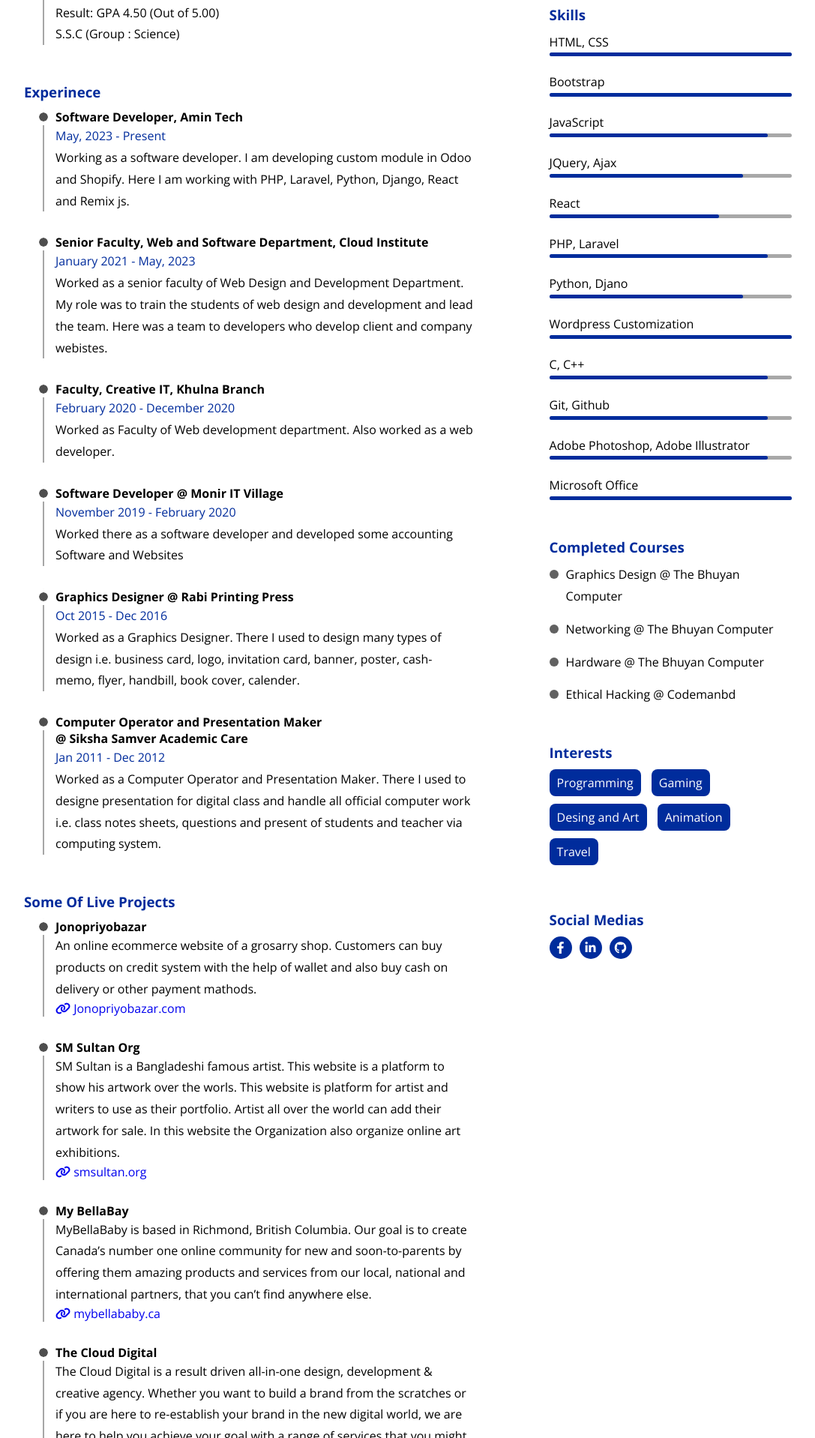
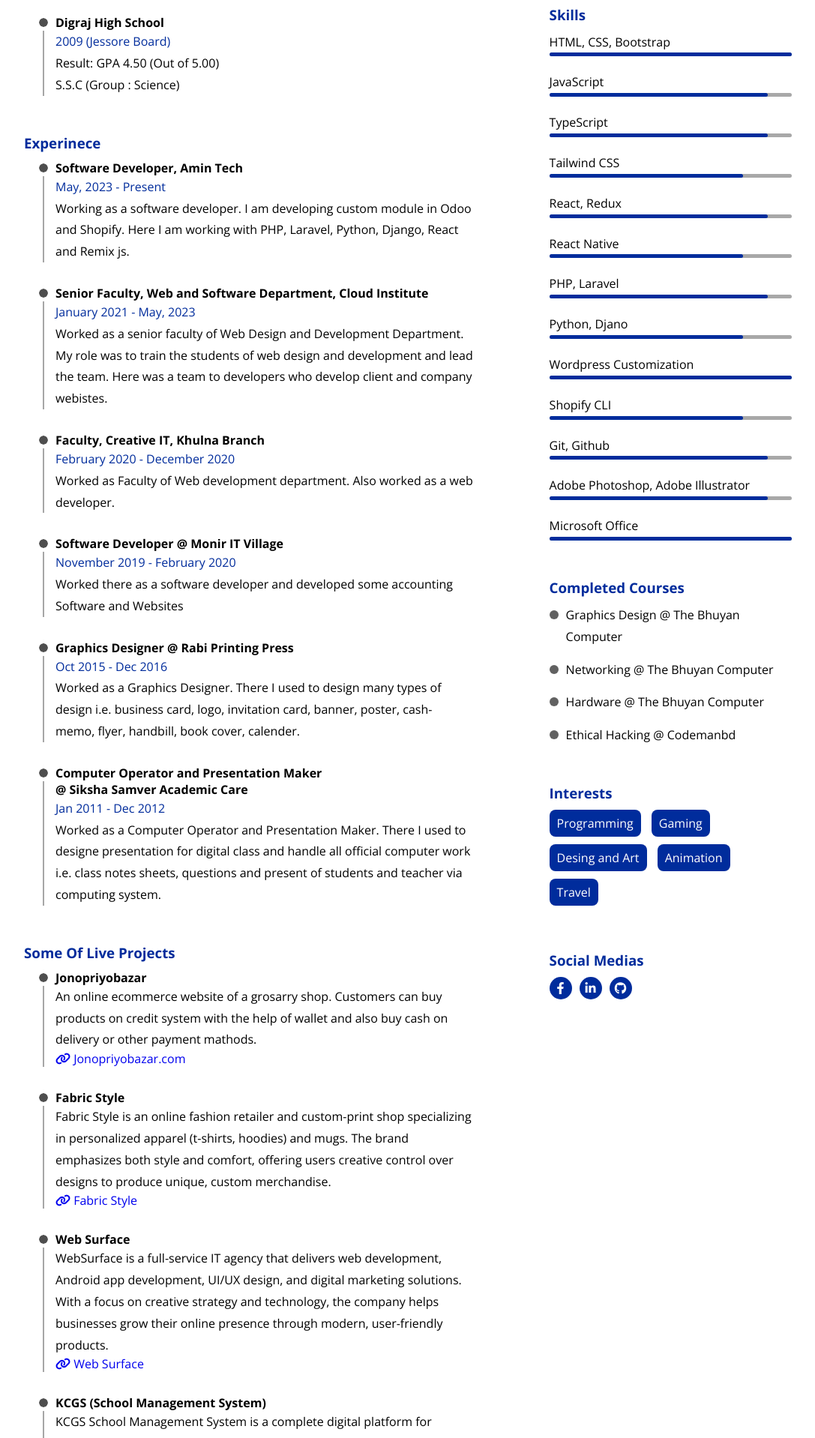
Before and after one commit to mr-sabya/mr-sabya, a plain HTML site: page index.html in a window 1280 px wide. Shown: the part 882-2800 px from the top of the page at 75% size, without its empty margins (96-1183 px from the left). Drawn offline with nearby package versions, Linux system fonts and the light colour scheme.

Commit message:
update-3

```diff
--- a/assets/css/style.css
+++ b/assets/css/style.css
@@ -86,6 +86,11 @@ img {
 .profile p {
     text-align: justify;
     margin-left: 20px;
+    margin-top: 5px;
+}
+
+.profile p:last-child {
+    margin-bottom: 0px;
 }
 
 
--- a/index.html
+++ b/index.html
@@ -32,15 +32,17 @@
             <div class="left__box">
                 <div class="profile margin-30">
                     <h3>Profile</h3>
-                    <p>I love both design and programming. Most of my works are software and
-                        apk with graphical interface design. I did some desktop applications,
-                        android applications and wordpress and PhP(Laravel) based websites.
-                        Besides, I do some work on Graphics design and REST Api(s). I worked
-                        at Rabi Printing Press as a graphics designer. I completed some Udemy
-                        Courses and completed an Industrial training in Networking. My aim is to
-                        obtain a position where I could effectively apply my skills and knowledge
-                        that I've learned and to give and opportunity to work productively and
-                        accurately.</p>
+                    <p>I am a passionate full-stack developer with experience in building modern web and mobile
+                        applications. I work with Laravel, Livewire, WordPress, REST APIs, Android apps, and custom
+                        software with clean UI/UX. I also have strong skills in graphics design and previously worked at
+                        Rabi Printing Press.</p>
+
+                    <p>Over the years, I’ve completed several Udemy courses and Industrial Training in Networking,
+                    which strengthened my overall technical knowledge. I enjoy creating systems like school management,
+                    result modules, and custom CRUD applications that are efficient, user-friendly, and reliable.</p>
+
+                    <p>My goal is to apply my skills in a professional environment where I can contribute effectively,
+                        learn continuously, and deliver high-quality solutions.</p>
                 </div>
 
                 <div class="education margin-30">
@@ -186,7 +188,8 @@
                             <p>An online ecommerce website of a grosarry shop. Customers can buy products on credit
                                 system with the help of wallet and also buy cash on delivery or other payment mathods.
                             </p>
-                            <a href="https://jonopriyobazar.com/" target="_blank"><i class="fa-solid fa-link"></i> Jonopriyobazar.com</a>
+                            <a href="https://jonopriyobazar.com/" target="_blank"><i class="fa-solid fa-link"></i>
+                                Jonopriyobazar.com</a>
                         </div>
                     </div>
 
@@ -196,13 +199,14 @@
                             <div class="bar"></div>
                         </div>
                         <div class="text">
-                            <h4>SM Sultan Org</h4>
-                            <p>SM Sultan is a Bangladeshi famous artist. This website is a platform to
-                                show his artwork over the worls. This website is platform for
-                                artist and writers to use as their portfolio. Artist all over the world can add their
-                                artwork for sale. In this website the Organization also organize online art exhibitions.
+                            <h4>Fabric Style</h4>
+                            <p>Fabric Style is an online fashion retailer and custom-print shop specializing in
+                                personalized apparel (t-shirts, hoodies) and mugs. The brand emphasizes both style and
+                                comfort, offering users creative control over designs to produce unique, custom
+                                merchandise.
                             </p>
-                            <a href="https://smsultan.org/" target="_blank"><i class="fa-solid fa-link"></i> smsultan.org</a>
+                            <a href="https://fabricstyle.net/" target="_blank"><i class="fa-solid fa-link"></i> Fabric
+                                Style</a>
                         </div>
                     </div>
 
@@ -212,12 +216,13 @@
                             <div class="bar"></div>
                         </div>
                         <div class="text">
-                            <h4>My BellaBay</h4>
-                            <p>MyBellaBaby is based in Richmond, British Columbia. Our goal is to create Canada’s number
-                                one online community for new and soon-to-parents by offering them amazing products and
-                                services from our local, national and international partners, that you can’t find
-                                anywhere else.</p>
-                            <a href="https://mybellababy.ca/" target="_blank"><i class="fa-solid fa-link"></i> mybellababy.ca</a>
+                            <h4>Web Surface</h4>
+                            <p>WebSurface is a full-service IT agency that delivers web development, Android app
+                                development, UI/UX design, and digital marketing solutions. With a focus on creative
+                                strategy and technology, the company helps businesses grow their online presence through
+                                modern, user-friendly products.</p>
+                            <a href="https://websurface.info/" target="_blank"><i class="fa-solid fa-link"></i> Web
+                                Surface</a>
                         </div>
                     </div>
 
@@ -227,12 +232,11 @@
                             <div class="bar"></div>
                         </div>
                         <div class="text">
-                            <h4>The Cloud Digital</h4>
-                            <p>The Cloud Digital is a result driven all-in-one design, development & creative agency.
-                                Whether you want to build a brand from the scratches or if you are here to re-establish
-                                your brand in the new digital world, we are here to help you achieve your goal with a
-                                range of services that you might need.</p>
-                            <a href="https://theclouddigital.com/" target="_blank"><i class="fa-solid fa-link"></i> theclouddigital.com</a>
+                            <h4>KCGS (School Management System)</h4>
+                            <p>KCGS School Management System is a complete digital platform for managing students,
+                                staff, attendance, exams, and automated results, providing an efficient and
+                                user-friendly solution for school administration.</p>
+                            <a href="https://kcgs.edu.bd/" target="_blank"><i class="fa-solid fa-link"></i> KCGS</a>
                         </div>
                     </div>
 
@@ -266,12 +270,12 @@
                     <div class="info">
                         <p class="main">Contact</p>
                         <p class="text">+880 1929 190241</p>
-                        <p class="text">+880 1646 824551</p>
+                        <p class="text">+880 1560 012955</p>
                     </div>
 
                     <div class="info">
                         <p class="main">Email</p>
-                        <p class="text">sabya.citik@gmail.com</p>
+                        <p class="text">infosabyaroy@gmail.com</p>
                     </div>
                 </div>
 
@@ -296,14 +300,7 @@
                 <div class="skills margin-30">
                     <h3>Skills</h3>
                     <div class="skill">
-                        <p>HTML, CSS</p>
-                        <div class="progress">
-                            <div class="fill" style="width: 100%;"></div>
-                        </div>
-                    </div>
-
-                    <div class="skill">
-                        <p>Bootstrap</p>
+                        <p>HTML, CSS, Bootstrap</p>
                         <div class="progress">
                             <div class="fill" style="width: 100%;"></div>
                         </div>
@@ -317,16 +314,29 @@
                     </div>
 
                     <div class="skill">
-                        <p>JQuery, Ajax</p>
+                        <p>TypeScript</p>
+                        <div class="progress">
+                            <div class="fill" style="width: 90%;"></div>
+                        </div>
+                    </div>
+
+                    <div class="skill">
+                        <p>Tailwind CSS</p>
                         <div class="progress">
                             <div class="fill" style="width: 80%;"></div>
                         </div>
                     </div>
 
                     <div class="skill">
-                        <p>React</p>
+                        <p>React, Redux</p>
                         <div class="progress">
-                            <div class="fill" style="width: 70%;"></div>
+                            <div class="fill" style="width: 90%;"></div>
+                        </div>
+                    </div>
+                    <div class="skill">
+                        <p>React Native</p>
+                        <div class="progress">
+                            <div class="fill" style="width: 80%;"></div>
                         </div>
                     </div>
 
@@ -352,9 +362,9 @@
                     </div>
 
                     <div class="skill">
-                        <p>C, C++</p>
+                        <p>Shopify CLI</p>
                         <div class="progress">
-                            <div class="fill" style="width: 90%;"></div>
+                            <div class="fill" style="width: 80%;"></div>
                         </div>
                     </div>
 
@@ -421,7 +431,7 @@
                 <div class="social">
                     <h3>Social Medias</h3>
                     <div class="links">
-                        <a href="https://www.facebook.com/sabya.info/" target="_blank"><i
+                        <a href="https://www.facebook.com/sabyaroy.dev" target="_blank"><i
                                 class="fa-brands fa-facebook-f"></i></a>
                         <a href="https://www.linkedin.com/in/sabya-roy/" target="_blank"><i
                                 class="fa-brands fa-linkedin-in"></i></a>
```
